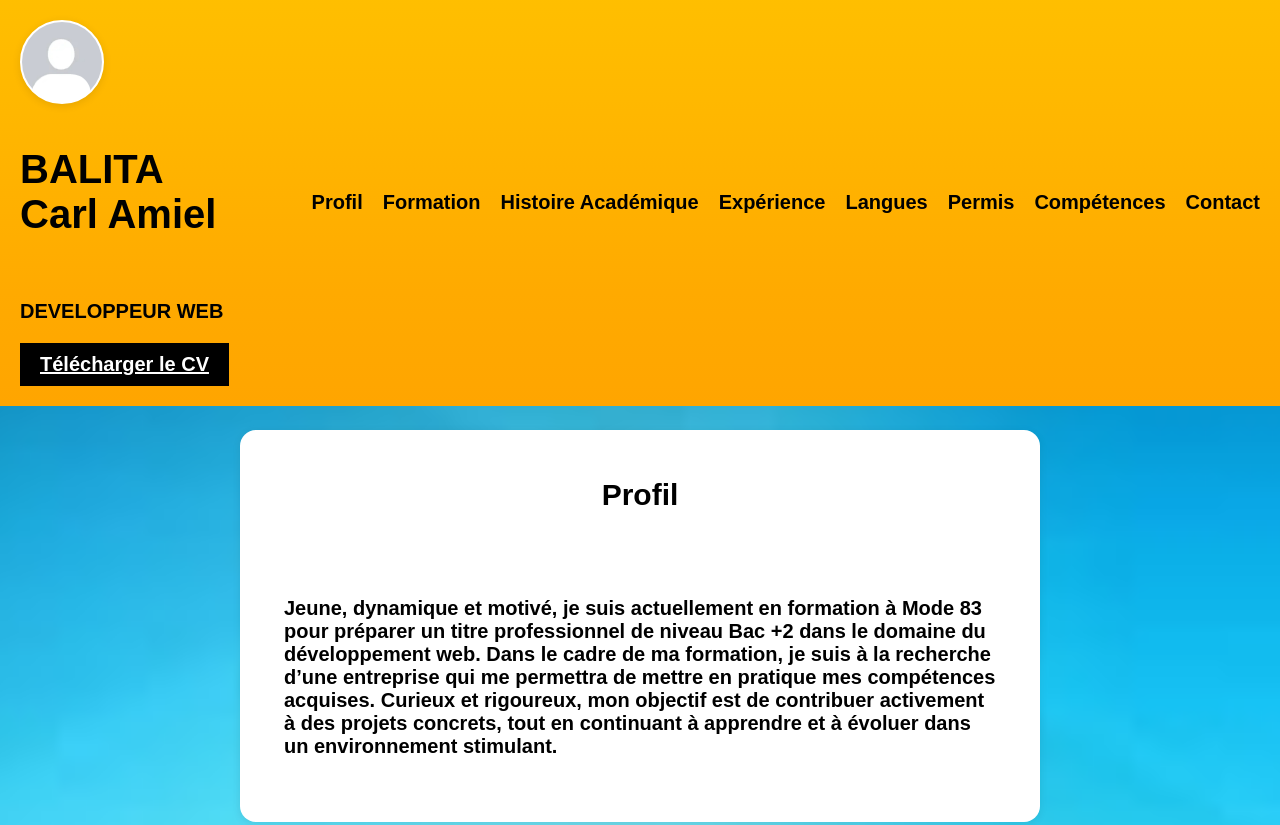
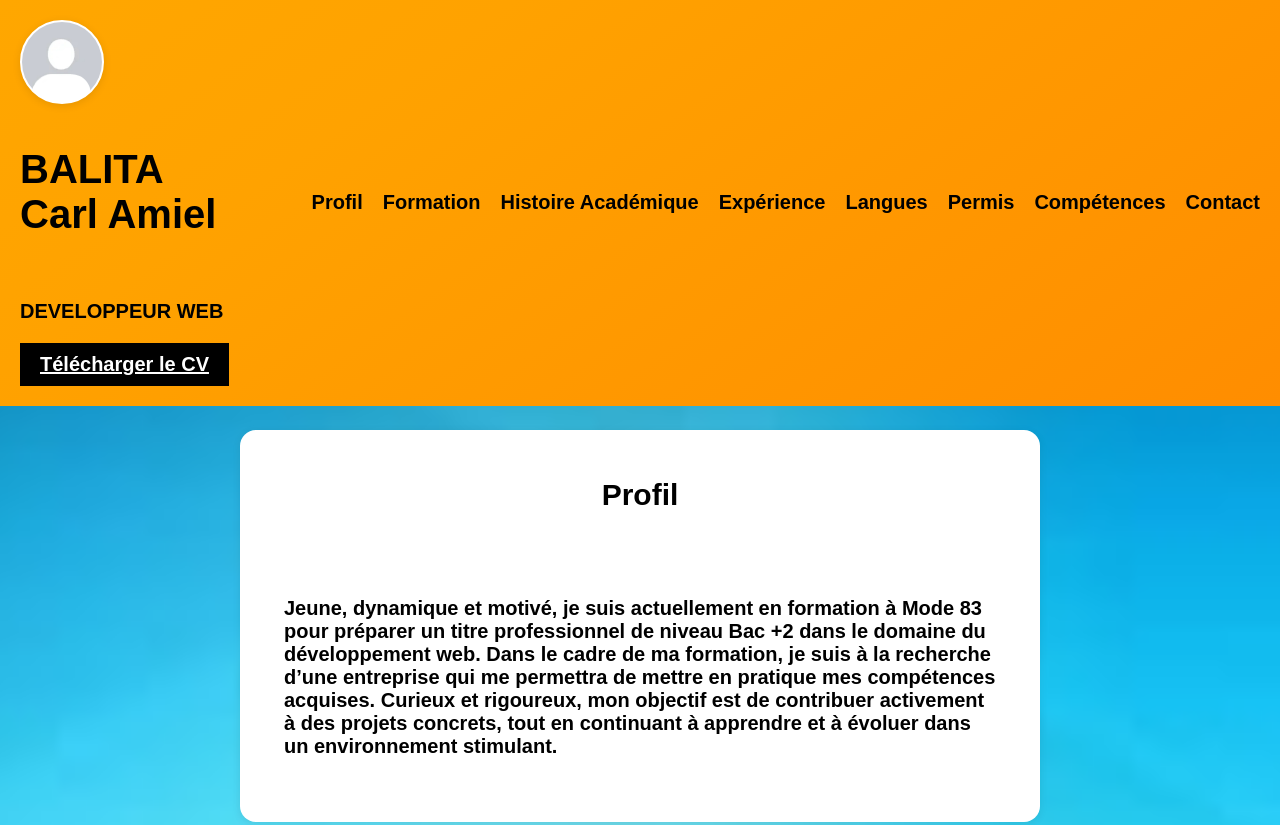
Before and after one commit to amielitosss/amielitosss.github.io, a plain HTML site: page index.html in a window 1280 px wide. Shown: the top 825 px of the page. Drawn offline with Linux system fonts and the light colour scheme; a web font is replaced by a local one.

Commit message:
edited the animation

```diff
--- a/style.css
+++ b/style.css
@@ -275,7 +275,7 @@ header {
   background-color: #d77171;
   text-align: left;
   background: linear-gradient(
-    -360deg,
+    -36deg,
     #ff7b00ff,
     #ff8800ff,
     #ff9500ff,
```
